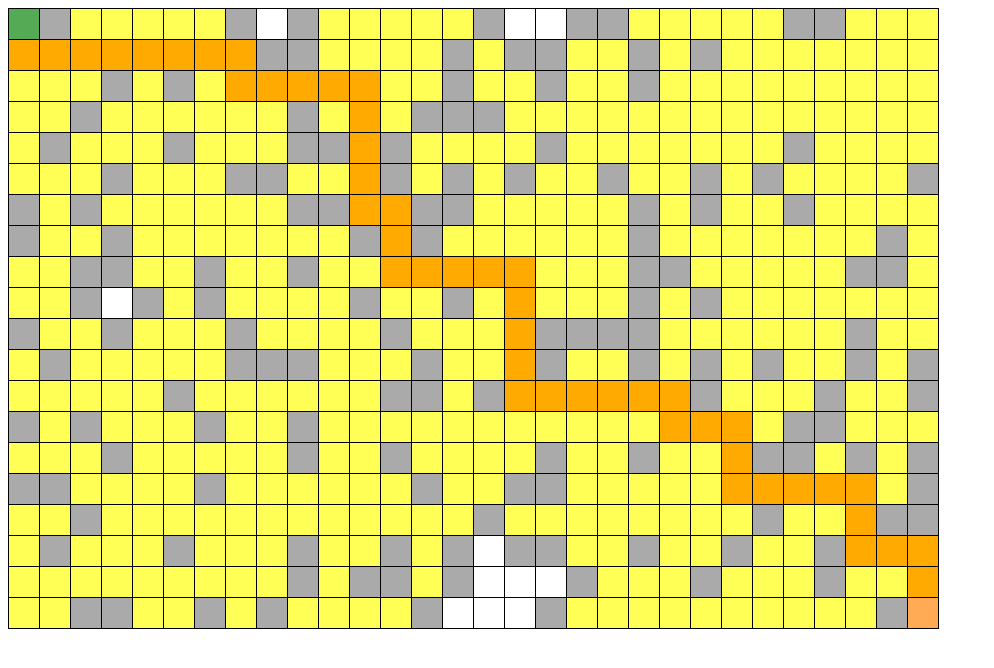
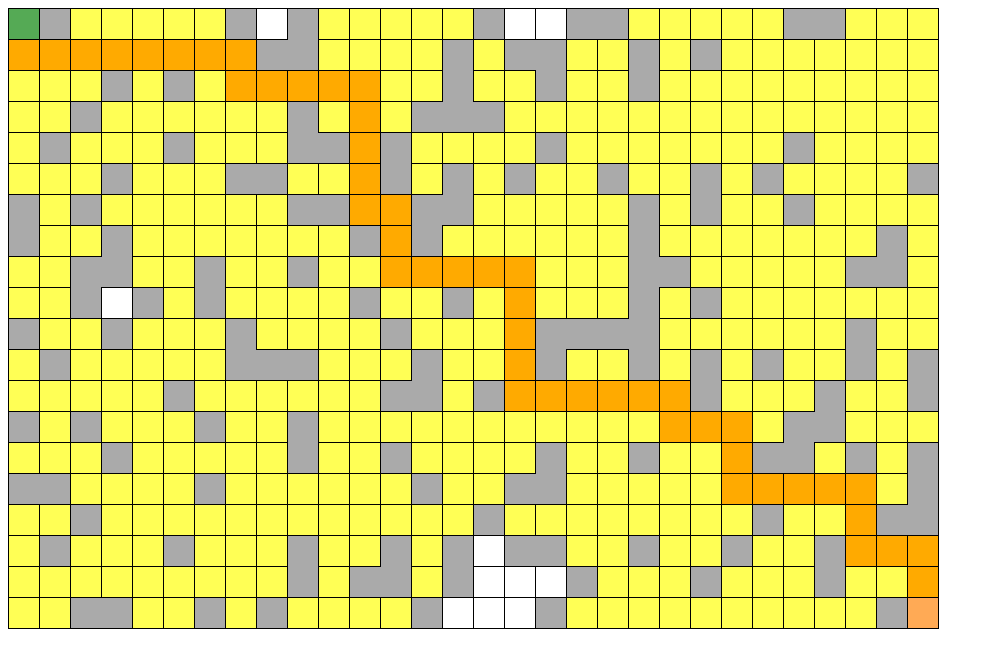
Before and after one commit to 08pixels/pathfinding, a plain HTML site: page index.html in a window 1280 px wide. Shown: the whole page, without its empty margins (0-994 px from the left). Drawn offline with Linux system fonts and the light colour scheme.

Commit message:
demo gif

```diff
--- a/grid.js
+++ b/grid.js
@@ -22,30 +22,25 @@ function populateGrid(grid) {
   return grid
 }
 
-function generateGrid(height, width) {
-  grid = []
+function emptyGrid(height, width) {
+  let grid = []
 
   for(let i=0; i<height; i++) {
     row = Array(width).fill(0)
     grid.push(row)
   }
 
+  return grid
+}
+
+function generateGrid(height, width) {
+
+  let grid = emptyGrid(height, width)
+
   grid[0][0] = -2 // source
   grid[height-1][width-1] = -3 // destine
   grid = populateGrid(grid)
 
-  return grid
-}
-
-function emptyGrid() {
-  let grid = []
-
-  for(let i=0; i<gridHeight; ++i) {
-    let row = []
-    for(let j=0; j<gridWidth; ++j)
-      row.push(0)
-    grid.push(row)
-  }
   return grid
 }
 
@@ -64,7 +59,7 @@ function PathFinding(grid) {
 
   let queue   = []
   let path    = []
-  let parent  = emptyGrid()
+  let parent  = emptyGrid(grid.length, grid[0].length)
 
   // source position
   queue.push({x: 0, y: 0, distance: 0})
--- a/index.html
+++ b/index.html
@@ -21,6 +21,7 @@
 
       td.Obstacle{
         background-color: #AAAAAA;
+        border: 0px;
       }
 
       td.Source{
```
Also changed, not shown: 1 other file.
